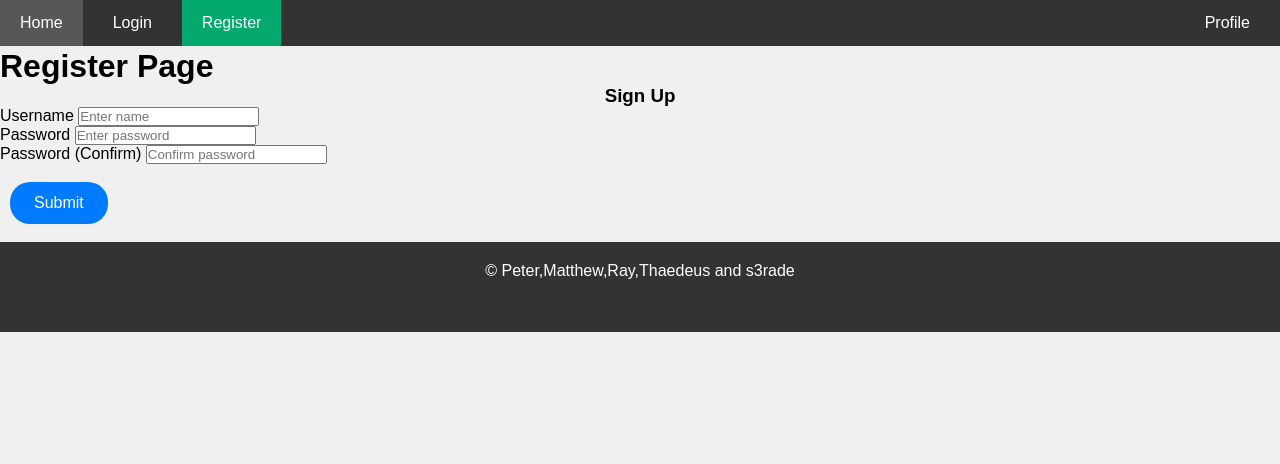
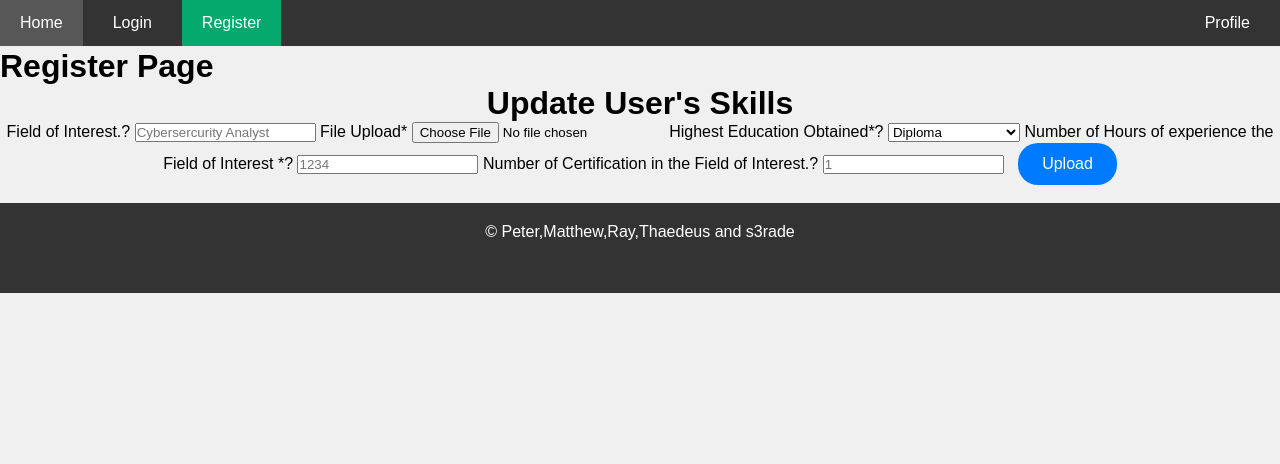
Before and after one commit to Sytechia/Group-4-Online-JD-Analytics, a Flask app: page /register in a window 1280 px wide. Shown: the top 464 px of the page. Run offline with Flask 3, Linux system fonts and the light colour scheme.

Commit message:
Updated the Register Page
Register paged has changed to be information grabber

```diff
--- a/blueprints/__Init__.py
+++ b/blueprints/__Init__.py
@@ -8,6 +8,7 @@ from flask_login import LoginManager
 import os
 from flask_session import Session
 from .models import User
+import subprocess
 
 app = Flask(__name__)
 app.register_blueprint(home_blueprint)
@@ -25,6 +26,7 @@ Session(app)
 
 login_manager = LoginManager(app)
 login_manager.login_view = 'login'
+subprocess.run('python -m spacy download en_core_web_md', shell=True, check=True)
 
 @login_manager.user_loader
 def load_user(user_id):
@@ -59,6 +61,7 @@ def setup_database():
             hard_skills BLOB NOT NULL,
             is_admin INTEGER NOT NULL,
             feedback BLOB
+            field_of_interest TEXT
         )
     ''')
     conn.commit()
--- a/blueprints/routes.py
+++ b/blueprints/routes.py
@@ -15,7 +15,7 @@ from functools import wraps
 
 from controllers.resume import  compare_resume_to_metrics, extract_keywords_from_metrics, preprocess_text, insert_resume_text, extract_text_from_pdf_matthew
 from pathlib import Path
-import time
+
 
 home_blueprint = Blueprint('home', __name__)
 login_blueprint = Blueprint('login', __name__)
@@ -38,29 +38,31 @@ def admin_required(f):
 
 @home_blueprint.route('/')
 def index():
-    # Connect to the database
-    con = get_db_connection()
-    cur = con.cursor()
-    # Fetch all the job descriptions from the database
-    cur.execute("SELECT * FROM jobdesc")
-    rows = cur.fetchall()
-    # Fetch the 10 most recent job descriptions from the database
-    cur.execute("SELECT job_title, job_detail_url,job_listed,job_description, company_name, company_location FROM jobdesc order by job_listed asc limit 10")
-    recent_10_rows = cur.fetchall()
-    # Fetch the 10 most recent job descriptions from the database that contain the word 'data'
-    cur.execute("SELECT job_title, job_detail_url,job_listed,job_description, company_name, company_location FROM jobdesc where job_title LIKE '%data%' order by job_listed asc limit 10")
-    top_10_rows = cur.fetchall()
-    # Commit the changes and close the connection
-    con.close()
+    if 'username' not in session:
+        return redirect('/login')
+    else:
+        # Connect to the database
+        con = get_db_connection()
+        cur = con.cursor()
+        # Fetch all the job descriptions from the database
+        cur.execute("SELECT * FROM jobdesc")
+        rows = cur.fetchall()
+        # Fetch the 10 most recent job descriptions from the database
+        cur.execute("SELECT job_title, job_detail_url,job_listed,job_description, company_name, company_location FROM jobdesc order by job_listed asc limit 10")
+        recent_10_rows = cur.fetchall()
+        # Fetch the 10 most recent job descriptions from the database that contain the word 'data'
+        cur.execute("SELECT job_title, job_detail_url,job_listed,job_description, company_name, company_location FROM jobdesc where job_title LIKE '%data%' order by job_listed asc limit 10")
+        top_10_rows = cur.fetchall()
+        # Commit the changes and close the connection
+        con.close()
 
-    user = ''
+        user = ''
 
-    if 'id' in session:
-        user = session
-        print(f'Logged in as {user["username"]}')
+        if 'id' in session:
+            user = session
+            print(f'Logged in as {user["username"]}')
 
-
-    return render_template('home.html',user = user,rows=rows,recent_10_rows =recent_10_rows,top_10_rows = top_10_rows)
+        return render_template('home.html',user = user,rows=rows,recent_10_rows =recent_10_rows,top_10_rows = top_10_rows)
 
 @login_blueprint.route('/login',methods = ["POST","GET"])
 def index():
@@ -111,7 +113,7 @@ def index():
             session['id'] = new_user_id
             session['username'] = name
             con.close()
-            return redirect("/")
+            return redirect("/register")
     else:
         return render_template('login.html')
 
@@ -119,27 +121,51 @@ def index():
 def index():
     msg = "msg"
     if request.method == "POST":
+        if 'file' not in request.files:
+            flash('No file part')
+            return redirect(request.url)
+        file = request.files['file']
 
-        name = request.form.get("name")
-        password = request.form.get("password1")
-        password2 = request.form.get("password2")
+        if file.filename == '':
+            flash('No selected file')
+            return redirect(request.url)
 
-        if not (name and password and password2):
-            return render_template("register.html", msg = "All fields are required.")
+        if file and allowed_file(file.filename):
+            filename = secure_filename(file.filename)
+            file_path = os.path.join(current_app.config['UPLOAD_FOLDER'], filename)
+            file.save(file_path)
 
-        hashed_password = generate_password_hash(password)
-        # hashed_password = password
-
-        # with sqlite3.connect("database.db") as con:
+        # Process the CV and get feedback
+        foi= request.form['foi']
+        feedback = str(process_cv(file_path, filename,foi))
         con = get_db_connection()
         cur = con.cursor()
-        cur.execute("INSERT into userdata (username, hashed_password, nested_skills, soft_skills, hard_skills,  is_admin) values (?,?,?,?,?,?)",(name,hashed_password,'','','',0))
+        userid = session['id']
+        cur.execute("UPDATE userdata SET feedback = ? WHERE id = ?", (feedback,userid,))
         con.commit()
-        # msg = "User successfully Added"
-        con.close()
-        return redirect("/login")
+        ROOT_DIR = Path.cwd()
+        metrics_file_path = ROOT_DIR / 'metrics.md'  # Path to the metrics.md file
 
-    return render_template('register.html')
+        # Call the function to extract keywords from the metrics.md file
+        resume_text = extract_text_from_pdf_matthew(file_path)
+        resume_keywords = preprocess_text(resume_text)
+        metrics_keywords = extract_keywords_from_metrics(metrics_file_path, resume_keywords, threshold=80)
+        matching_keywords = compare_resume_to_metrics(resume_keywords, metrics_keywords)
+
+        #Hard Skill insert
+        number_of_hours = request.form['number_of_hours']
+        certification_number = request.form['certification_number']
+        education_level = request.form['highest_education_obtained']
+        matching_keywords_string = ', '.join(matching_keywords)
+
+        stored_text = str({'Resume Text': matching_keywords_string , 'Number of hours': number_of_hours, 'Certification number': certification_number, 'Education level': education_level})
+        # Insert resume_text into database
+
+        insert_resume_text(userid, stored_text)
+        return redirect("/")
+
+    else:
+        return render_template('register.html')
 
 @logout_blueprint.route("/logout")
 def logout():
@@ -209,15 +235,24 @@ def profile():
 
             if form_type == 'get_feedback':
                 # Process the CV and get feedback
-                feedback = str(process_cv(file_path, filename))
                 con = get_db_connection()
                 cur = con.cursor()
                 userid = session['id']
+                cur.execute('SELECT field_of_interest FROM userdata WHERE id = ?', (userid,))
+                foi = cur.fetchone()['id']
+                feedback = str(process_cv(file_path, filename,foi))
                 cur.execute("UPDATE userdata SET feedback = ? WHERE id = ?", (feedback,userid,))
                 con.commit()
+                cur.execute("SELECT id,username FROM userdata WHERE id = ?", (userid,))
+                rows = cur.fetchall()
                 con.close()
 
-                return render_template('feedback.html', feedback=feedback)
+                # Fetch soft and hard skills from the database
+                soft_skills_list, hard_skills_list = check_metrics_for_plot(userid)
+                if  soft_skills_list == [] or hard_skills_list == []:
+                    return render_template('profile.html', rows=rows)
+                else :
+                    return render_template('profile.html', rows=rows, soft_skills_list=soft_skills_list,hard_skills_list=hard_skills_list)
             elif form_type == 'update_user_skills':
                 # Example usage in your function:
                 ROOT_DIR = Path.cwd()
--- a/blueprints/templates/profile.html
+++ b/blueprints/templates/profile.html
@@ -74,7 +74,7 @@
 <h1>Update User's Skills</h1>
     <form method="POST" enctype="multipart/form-data">
             <input type="hidden" name="form_type" value="update_user_skills">
-            <label for="Resume-File" >File Upload*</span></label>
+            <label for="Resume-File" >File Upload*</label>
             <input type="file" name="file" accept=".pdf, .docx" required>
             <label for="highest_education_obtained" >Highest Education Obtained*<span class="tooltip-element" tooltip="Degree">?</span></label>
             <select name="highest_education_obtained" id="highest_education_obtained" required="required" aria-required="true">
--- a/blueprints/templates/register.html
+++ b/blueprints/templates/register.html
@@ -11,44 +11,28 @@
   </nav>
   <br>
   <h1>{% block title %}Register Page{% endblock %}</h1>
-
-  <form method="POST">
-    <h3 align="center">Sign Up</h3>
-    <div class="form-group">
-      <input type="hidden" name="form_type" value="update_user_skills">
-      <label for="name">Username</label>
-      <input
-        type="text"
-        class="form-control"
-        id="name"
-        name="name"
-        placeholder="Enter name"
-      />
-    </div>
-    <div class="form-group">
-      <label for="password1">Password</label>
-      <input
-        type="password"
-        class="form-control"
-        id="password1"
-        name="password1"
-        placeholder="Enter password"
-      />
-    </div>
-    <div class="form-group">
-      <label for="password2">Password (Confirm)</label>
-      <input
-        type="password"
-        class="form-control"
-        id="password2"
-        name="password2"
-        placeholder="Confirm password"
-      />
-    </div>
-    <br />
-    <button type="submit" class="btn btn-primary">Submit</button>
+<center>
+  <h1>Update User's Skills</h1>
+  <form method="POST" enctype="multipart/form-data">
+          <label for="foi" >Field of Interest.<span class="tooltip-element" tooltip="Example: Software Engineer/ Network Engineer">?</span></label>
+          <input type="text" placeholder="Cybersercurity Analyst" name="foi" access="false" id="foi" title="Example: Software Engineer/ Network Engineer" required="required" aria-required="true">
+          <label for="Resume-File" >File Upload*</label>
+          <input type="file" name="file" accept=".pdf, .docx" required>
+          <label for="highest_education_obtained" >Highest Education Obtained*<span class="tooltip-element" tooltip="Degree">?</span></label>
+          <select name="highest_education_obtained" id="highest_education_obtained" required="required" aria-required="true">
+          <option value="diploma" selected="true" id="highest_education_obtained-0">Diploma</option>
+          <option value="advance_diploma" id="highest_education_obtained-1">Advance Diploma</option>
+          <option value="bachelors_degree" id="highest_education_obtained-2">Bachelor's Degree</option>
+          <option value="master_degree" id="highest_education_obtained-3">Master's Degree</option>
+          <option value="phd" id="highest_education_obtained-4">Phd</option>
+          </select>
+          <label for="number_of_hours" >Number of Hours of experience the Field of Interest *<span class="tooltip-element" tooltip="0 - 10000 HRS">?</span></label>
+          <input type="text" placeholder="1234" name="number_of_hours" access="false" id="number_of_hours" title="0 - 10000 HRS" required="required" aria-required="true">
+          <label for="certification_number" >Number of Certification in the Field of Interest.<span class="tooltip-element" tooltip="Example: User ABC has AWS Cloud Practitioner and ECC CEH.  User has 2 certifications, hence the input will be 2">?</span></label>
+          <input type="text" placeholder="1" name="certification_number" access="false" id="certification_number" title="Example: User ABC has AWS Cloud Practitioner and ECC CEH.  User has 2 certifications, hence the input will be 2" required="required" aria-required="true">
+          <button type="submit">Upload</button>
   </form>
-
+</center>
   {% endblock %}
 
 {% block content %}
--- a/run.py
+++ b/run.py
@@ -4,12 +4,12 @@ from blueprints import app
 import os
 from controllers.crawler import JobSpider
 import nltk
-import subprocess
+
 
 if __name__ == "__main__":
     nltk.download('punkt')
     nltk.download('stopwords')
     nltk.download('punkt_tab')
-    subprocess.run('python -m spacy download en_core_web_md', shell=True, check=True)
+
     app.config['UPLOAD_FOLDER'] = os.path.join(os.getcwd(), 'uploads')
     app.run(debug=True, threaded=True)
```
Also changed, not shown: controllers/resume.py (+4 -4 lines).
